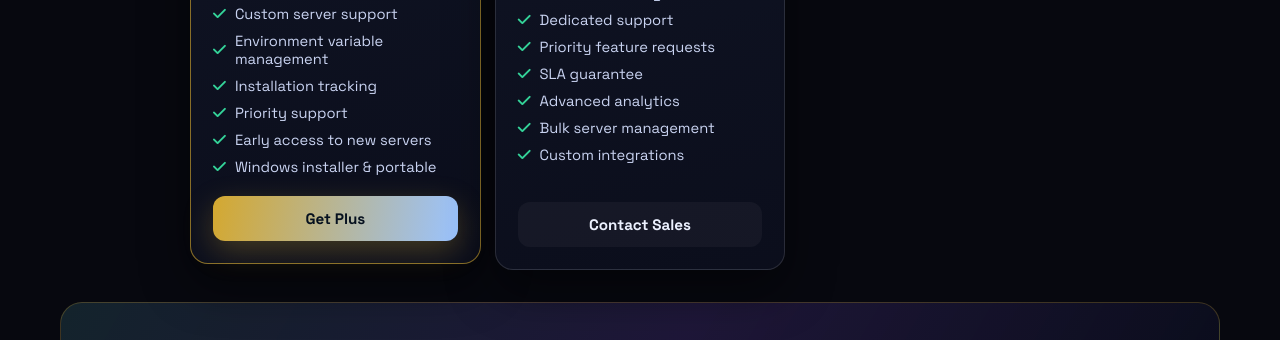
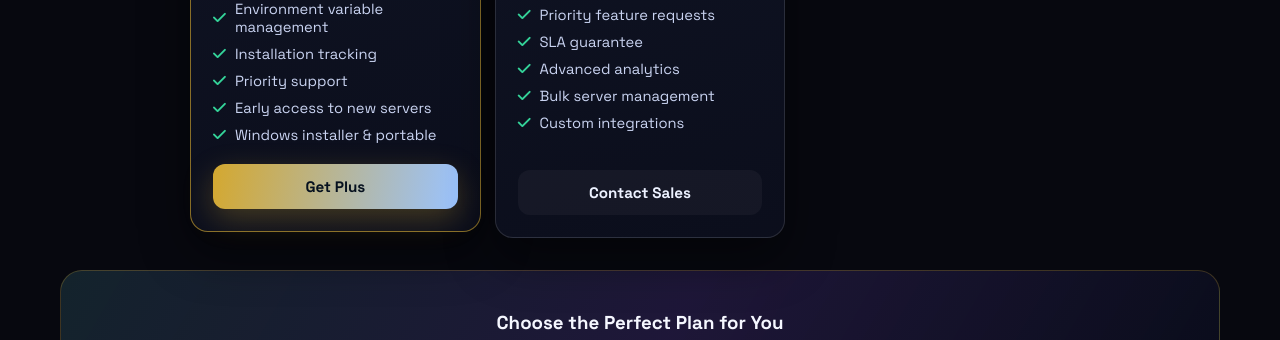
Before and after one commit to evantaylor77/sorceriocom, a website: page pricing.html in a window 1280 px wide. Shown: the part 539-879 px from the top of the page. Drawn offline with Linux system fonts and the light colour scheme.

Commit message:
Move pricing hero and cards further up

```diff
--- a/pricing.html
+++ b/pricing.html
@@ -9,7 +9,10 @@
     html { background: #07080f !important; color: #fff !important; }
     body { background: #07080f !important; visibility: hidden; opacity: 0; transition: opacity .3s ease; }
     body.loaded { visibility: visible; opacity: 1; }
-    .pricing { padding: 20px 0 40px !important; }
+    .pricing {
+      padding: 0 0 40px !important;
+      margin-top: -12px;
+    }
     .pricing .container {
       display: flex;
       flex-direction: column;
```
